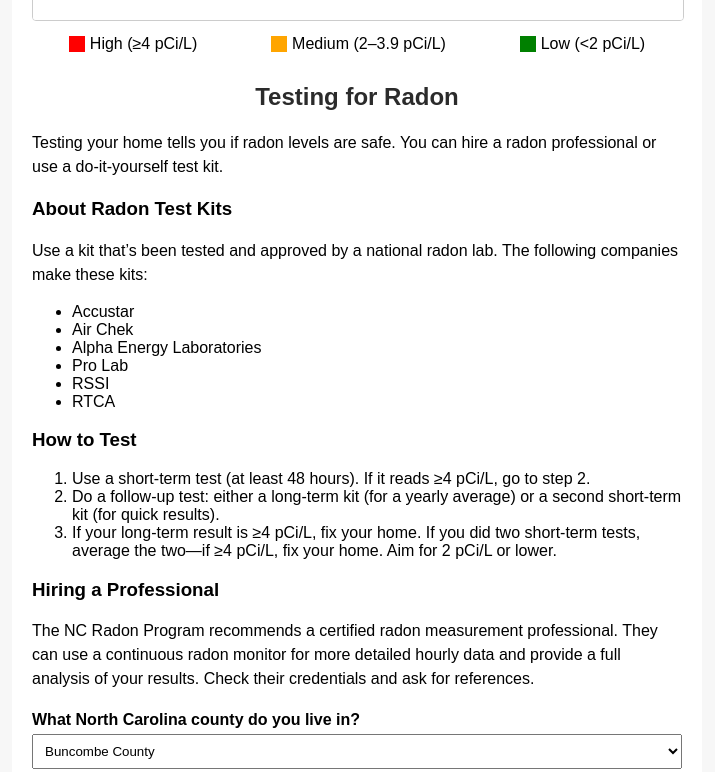
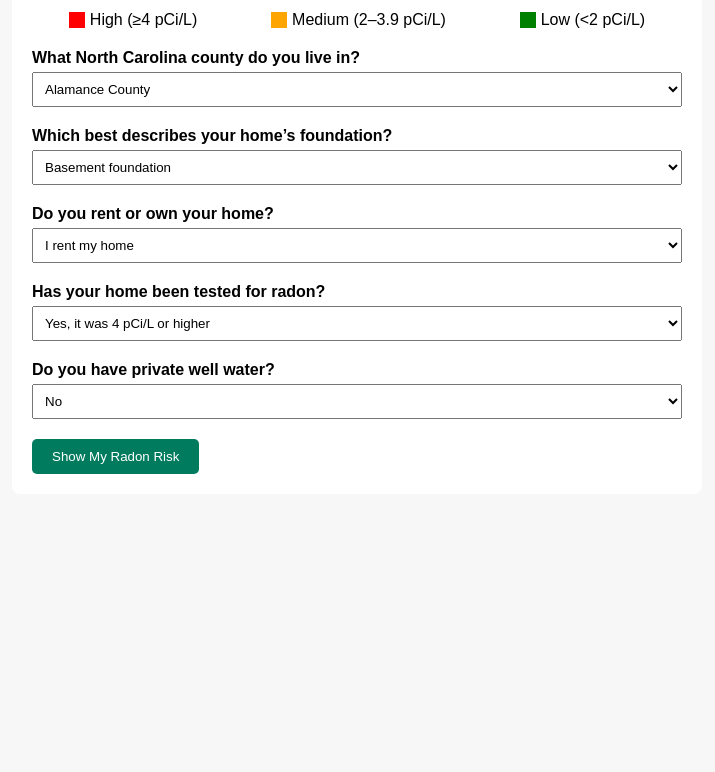
Before and after one commit to Jnbass/nc-radon-checker, a website: page index.html in a window 1280 px wide. Shown: the part 679-1451 px from the top of the page, without its empty margins (283-998 px from the left). After the commit the page ends 1201 px from the top, so only its background shows below. Drawn offline with Linux system fonts and the light colour scheme.

Commit message:
Update index.html

```diff
--- a/index.html
+++ b/index.html
@@ -9,7 +9,7 @@
     .container { max-width: 650px; margin: auto; background: white; padding: 20px; border-radius: 8px; }
     h1, h2 { color: #2b2b2b; text-align: center; }
     h2 { margin-top: 30px; }
-    p { line-height: 1.5; }
+    p, ul, ol { line-height: 1.5; }
     label { display: block; margin-top: 20px; font-weight: bold; }
     select { width: 100%; padding: 8px; margin-top: 5px; }
     button { margin-top: 20px; padding: 10px 20px; background: #007B5E; color: white; border: none; border-radius: 5px; cursor: pointer; }
@@ -21,8 +21,6 @@
     .low { background: green; }
     .medium { background: orange; }
     .high { background: red; }
-
-    /* Result styling */
     .result { margin-top: 30px; padding: 15px; border-radius: 6px; color: white; }
     .bg-low    { background: green; }
     .bg-medium { background: orange; }
@@ -35,52 +33,118 @@
 
     <h2>What is Radon?</h2>
     <p>Radon is an invisible, odorless gas that comes from the dirt and rock under your home. It can build up to levels that increase your chance of lung cancer.</p>
-    <p>We measure radon in <strong>picocuries per liter (pCi/L)</strong>. A pCi/L shows how much radon is in the air you breathe. The EPA says you should fix your home if it reads <strong>4 pCi/L</strong> or higher. Even 2–3.9 pCi/L can be risky.</p>
+    <p>We measure radon in <strong>picocuries per liter (pCi/L)</strong>. The EPA says you should fix your home if it reads <strong>4 pCi/L</strong> or higher. Even 2–3.9 pCi/L can be risky.</p>
 
     <h2>Radon Levels in North Carolina</h2>
-    <img src="nc_radon_map_colored.png" alt="Map of North Carolina counties colored by radon risk level" class="map">
+    <img src="nc_radon_map_colored.png" alt="Map of NC counties colored by radon risk" class="map">
     <div class="legend">
       <div><span class="high"></span>High (≥4 pCi/L)</div>
       <div><span class="medium"></span>Medium (2–3.9 pCi/L)</div>
-      <div><span class="low"></span>Low (&lt;2 pCi/L)</div>
+      <div><span class="low"></span>Low (<2 pCi/L)</div>
     </div>
-
-    <h2>Testing for Radon</h2>
-    <p>Testing your home tells you if radon levels are safe. You can hire a radon professional or use a do-it-yourself test kit.</p>
-
-    <h3>About Radon Test Kits</h3>
-    <p>Use a kit that’s been tested and approved by a national radon lab. The following companies make these kits:</p>
-    <ul>
-      <li>Accustar</li>
-      <li>Air Chek</li>
-      <li>Alpha Energy Laboratories</li>
-      <li>Pro Lab</li>
-      <li>RSSI</li>
-      <li>RTCA</li>
-    </ul>
-
-    <h3>How to Test</h3>
-    <ol>
-      <li>Use a short-term test (at least 48 hours). If it reads ≥4 pCi/L, go to step 2.</li>
-      <li>Do a follow-up test: either a long-term kit (for a yearly average) or a second short-term kit (for quick results).</li>
-      <li>If your long-term result is ≥4 pCi/L, fix your home. If you did two short-term tests, average the two—if ≥4 pCi/L, fix your home. Aim for 2 pCi/L or lower.</li>
-    </ol>
-
-    <h3>Hiring a Professional</h3>
-    <p>The NC Radon Program recommends a certified radon measurement professional. They can use a continuous radon monitor for more detailed hourly data and provide a full analysis of your results. Check their credentials and ask for references.</p>
 
     <label for="county">What North Carolina county do you live in?</label>
     <select id="county">
-      <!-- High -->
+      <option value="medium">Alamance County</option>
+      <option value="medium">Alexander County</option>
+      <option value="medium">Alleghany County</option>
+      <option value="medium">Anson County</option>
+      <option value="medium">Ashe County</option>
+      <option value="medium">Avery County</option>
+      <option value="medium">Beaufort County</option>
+      <option value="medium">Bertie County</option>
+      <option value="medium">Bladen County</option>
+      <option value="medium">Brunswick County</option>
       <option value="high">Buncombe County</option>
+      <option value="medium">Burke County</option>
+      <option value="medium">Cabarrus County</option>
+      <option value="medium">Caldwell County</option>
+      <option value="medium">Camden County</option>
+      <option value="medium">Carteret County</option>
+      <option value="medium">Caswell County</option>
       <option value="high">Catawba County</option>
+      <option value="medium">Chatham County</option>
+      <option value="medium">Cherokee County</option>
+      <option value="medium">Chowan County</option>
+      <option value="medium">Clay County</option>
+      <option value="medium">Cleveland County</option>
+      <option value="medium">Columbus County</option>
+      <option value="medium">Craven County</option>
+      <option value="medium">Cumberland County</option>
+      <option value="medium">Currituck County</option>
+      <option value="medium">Dare County</option>
+      <option value="medium">Davidson County</option>
+      <option value="medium">Davie County</option>
+      <option value="medium">Duplin County</option>
+      <option value="medium">Durham County</option>
+      <option value="medium">Edgecombe County</option>
       <option value="high">Forsyth County</option>
+      <option value="medium">Franklin County</option>
+      <option value="medium">Gaston County</option>
+      <option value="medium">Gates County</option>
+      <option value="medium">Graham County</option>
       <option value="high">Granville County</option>
+      <option value="medium">Greene County</option>
       <option value="high">Guilford County</option>
-      <!-- Low -->
+      <option value="medium">Halifax County</option>
+      <option value="medium">Harnett County</option>
+      <option value="medium">Haywood County</option>
+      <option value="medium">Henderson County</option>
+      <option value="medium">Hertford County</option>
+      <option value="medium">Hoke County</option>
       <option value="low">Hyde County</option>
-      <!-- Medium (all others) -->
-      <!-- ... other counties as <option value="medium">County Name</option> ... -->
+      <option value="medium">Iredell County</option>
+      <option value="medium">Jackson County</option>
+      <option value="medium">Johnston County</option>
+      <option value="medium">Jones County</option>
+      <option value="medium">Lee County</option>
+      <option value="medium">Lenoir County</option>
+      <option value="medium">Lincoln County</option>
+      <option value="medium">McDowell County</option>
+      <option value="medium">Macon County</option>
+      <option value="medium">Madison County</option>
+      <option value="medium">Martin County</option>
+      <option value="medium">Mecklenburg County</option>
+      <option value="medium">Mitchell County</option>
+      <option value="medium">Montgomery County</option>
+      <option value="medium">Moore County</option>
+      <option value="medium">Nash County</option>
+      <option value="medium">New Hanover County</option>
+      <option value="medium">Northampton County</option>
+      <option value="medium">Onslow County</option>
+      <option value="medium">Orange County</option>
+      <option value="medium">Pamlico County</option>
+      <option value="medium">Pasquotank County</option>
+      <option value="medium">Pender County</option>
+      <option value="medium">Perquimans County</option>
+      <option value="medium">Person County</option>
+      <option value="medium">Pitt County</option>
+      <option value="medium">Polk County</option>
+      <option value="medium">Randolph County</option>
+      <option value="medium">Richmond County</option>
+      <option value="medium">Robeson County</option>
+      <option value="medium">Rockingham County</option>
+      <option value="medium">Rowan County</option>
+      <option value="medium">Rutherford County</option>
+      <option value="medium">Sampson County</option>
+      <option value="medium">Scotland County</option>
+      <option value="medium">Stanly County</option>
+      <option value="medium">Stokes County</option>
+      <option value="medium">Surry County</option>
+      <option value="medium">Swain County</option>
+      <option value="medium">Transylvania County</option>
+      <option value="medium">Tyrrell County</option>
+      <option value="medium">Union County</option>
+      <option value="medium">Vance County</option>
+      <option value="medium">Wake County</option>
+      <option value="medium">Warren County</option>
+      <option value="medium">Washington County</option>
+      <option value="medium">Watauga County</option>
+      <option value="medium">Wayne County</option>
+      <option value="medium">Wilkes County</option>
+      <option value="medium">Wilson County</option>
+      <option value="medium">Yadkin County</option>
+      <option value="medium">Yancey County</option>
     </select>
 
     <label for="foundation">Which best describes your home’s foundation?</label>
@@ -106,6 +170,12 @@
       <option value="no">No / I don’t know</option>
     </select>
 
+    <label for="well">Do you have private well water?</label>
+    <select id="well">
+      <option value="no">No</option>
+      <option value="yes">Yes</option>
+    </select>
+
     <button onclick="generateResult()">Show My Radon Risk</button>
 
     <div id="output" class="result" style="display:none;"></div>
@@ -117,9 +187,9 @@
       const foundation = document.getElementById("foundation").value;
       const ownership  = document.getElementById("ownership").value;
       const tested     = document.getElementById("tested").value;
+      const well       = document.getElementById("well").value;
 
       const output = document.getElementById("output");
-      // Reset classes and show
       output.className = 'result bg-' + county;
       output.style.display = 'block';
 
@@ -151,6 +221,37 @@
         message += `<p>Your last test showed <strong>high radon</strong>. Contact a radon professional to fix this.</p>`;
       }
 
+      // Kit & professional info
+      message += `
+        <h3>About Radon Test Kits</h3>
+        <p>Use a kit that’s been evaluated by a national radon lab. Get test kits from the <a href="https://www.ncdhhs.gov/divisions/health-service-regulation/north-carolina-radon-program/testing-radon" target="_blank">NC Radon Program</a> or these vendors:</p>
+        <ul>
+          <li><a href="https://www.accustarlabs.com" target="_blank">Accustar</a></li>
+          <li><a href="https://www.radon.com" target="_blank">Air Chek</a></li>
+          <li><a href="https://www.aelabs.com" target="_blank">Alpha Energy Laboratories</a></li>
+          <li><a href="https://www.prolabinc.com" target="_blank">Pro Lab</a></li>
+          <li><a href="https://rssi.us" target="_blank">RSSI</a></li>
+          <li><a href="https://rtca.com" target="_blank">RTCA</a></li>
+        </ul>
+      `;
+
+      message += `
+        <h3>Who Should I Hire?</h3>
+        <p>Hire a certified radon professional. Learn more at the <a href="https://www.ncdhhs.gov/divisions/health-service-regulation/north-carolina-radon-program/testing-radon" target="_blank">NC Radon Program</a> or through these certification bodies:</p>
+        <ul>
+          <li><a href="https://nrpp.info" target="_blank">National Radon Proficiency Program (NRPP)</a></li>
+          <li><a href="https://www.nrsb.org" target="_blank">National Radon Safety Board (NRSB)</a></li>
+          <li><a href="https://inspectornation.com" target="_blank">Inspector Nation</a></li>
+        </ul>
+      `;
+
+      if (well === "yes") {
+        message += `
+          <h3>Testing for Radon in Private Well Water</h3>
+          <p>If you have a private well, radon in water can add to indoor air levels. First test your air; then consider water testing if air is high. Learn protocols at <a href="https://www.ncdhhs.gov/divisions/health-service-regulation/north-carolina-radon-program/testing-radon" target="_blank">NC Radon Well Testing</a>.</p>
+        `;
+      }
+
       message += `<h3>Still have questions?</h3><p>View the <a href="radon_testing_protocols.pdf" target="_blank">official testing protocols</a> for more details.</p>`;
 
       output.innerHTML = message;
```
